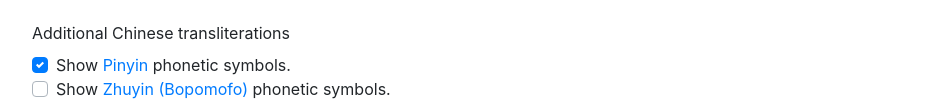
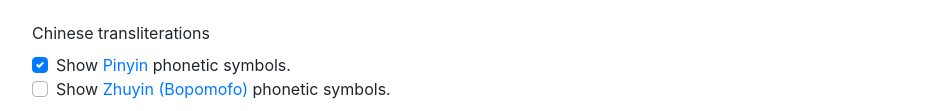
Before and after one commit to cschiller/zhongwen, a browser extension: page options.html in a window 1280 px wide. Shown: the part 625-736 px from the top of the page, without its empty margins (53-979 px from the left). Drawn offline with Linux system fonts and the light colour scheme.

Commit message:
Remove "Additional"

```diff
--- a/options.html
+++ b/options.html
@@ -105,7 +105,7 @@
     </div>
 
     <div class="form-group mb-4">
-        <label>Additional Chinese transliterations</label>
+        <label>Chinese transliterations</label>
         <div class="custom-control custom-checkbox">
             <input type="checkbox" class="custom-control-input" id="pinyin" name="pinyin">
             <label class="custom-control-label" for="pinyin">Show <a
```
